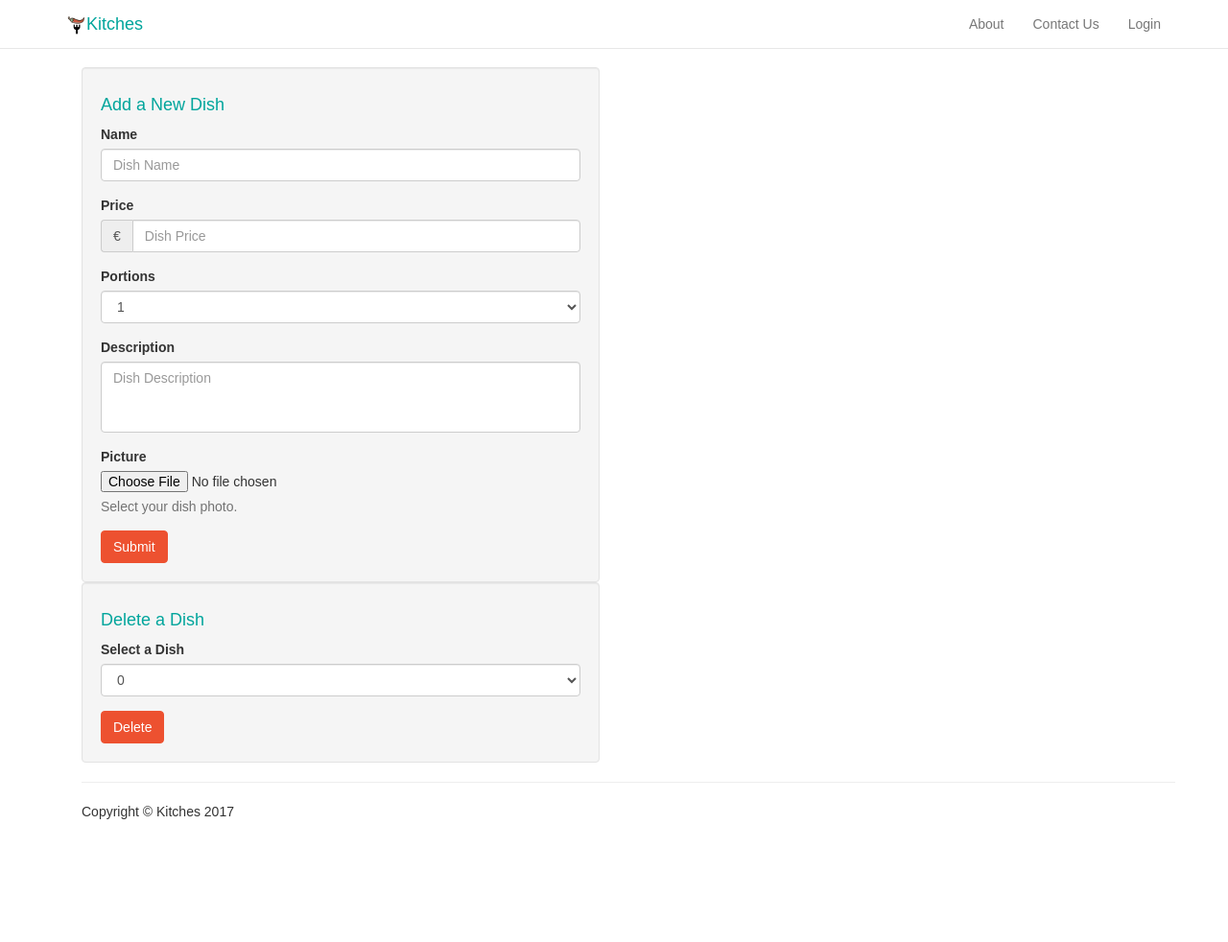
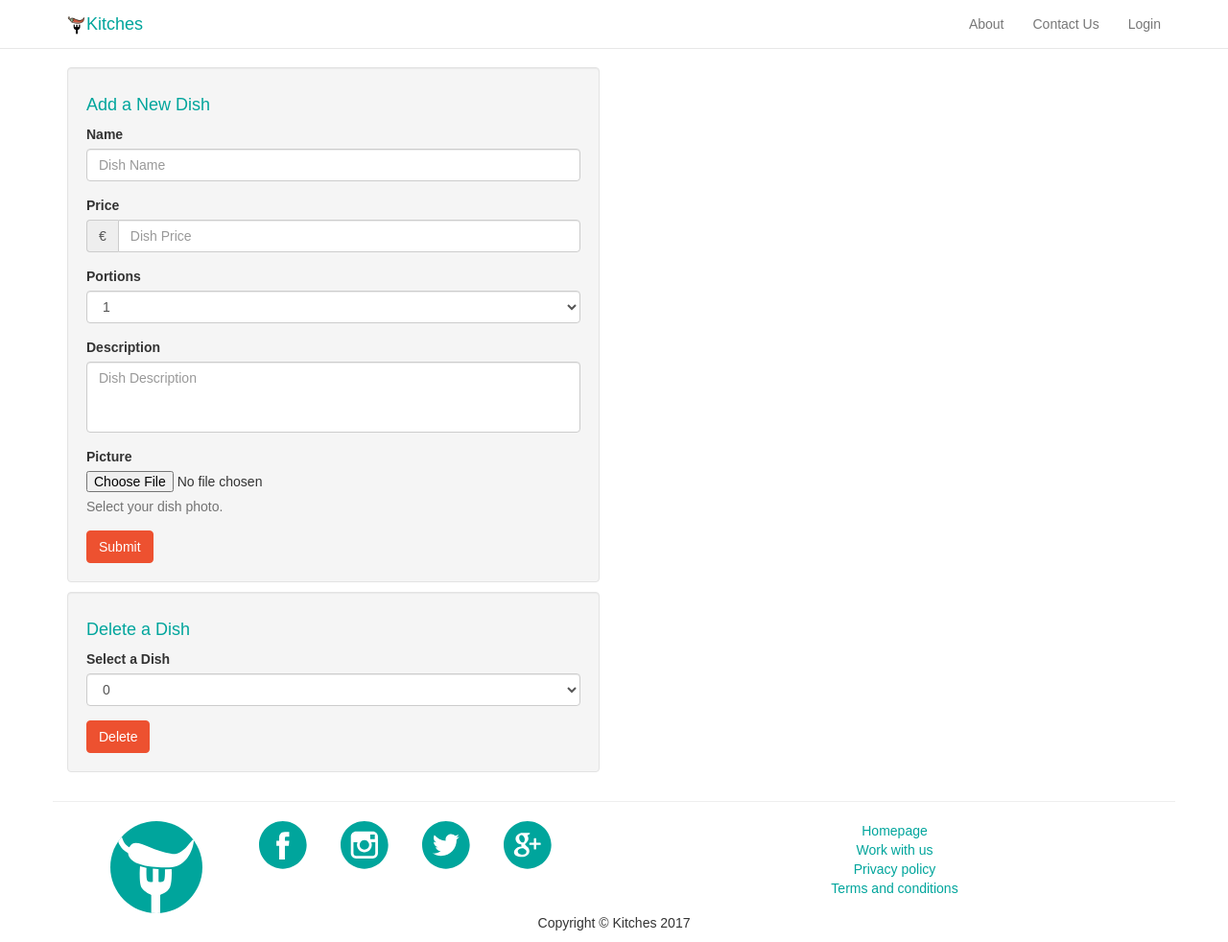
Before and after one commit to vitorvmiguel/redux, a React app: page /admin in a window 1280 px wide. Shown: the whole page at 96% size. Before the commit the page ends 866 px from the top, so only its background shows below. Built offline with nearby package versions, Linux system fonts and the light colour scheme.

Commit message:
Edit Footer

```diff
--- a/src/components/App.js
+++ b/src/components/App.js
@@ -5,9 +5,13 @@ import Footer from './Footer';
 class App extends Component {
   render() {
     return (
-      <div className="container">
+      <div className="app">
         <Navbar />
-          {this.props.children}
+        <div className="container">
+          <div className="row">
+              {this.props.children}
+          </div>
+        </div>
         <Footer />
       </div>
     );
--- a/src/components/Footer.js
+++ b/src/components/Footer.js
@@ -1,11 +1,44 @@
 import React from 'react';
+
+import logo from '../images/kitches.svg';
+import facebook from '../images/facebook.svg';
+import twitter from '../images/twitter.svg';
+import instagram from '../images/instagram.svg';
+import google from '../images/google.svg';
 
 const Footer = () => {
     return (
         <footer className="container">
-            <div className="row">
-                <div className="col-xs-12">
-                    <hr/>
+            <div className="row clearfix">
+              <hr/>
+              <div className="social pull-left col-xs-12 col-sm-6">
+                <div className="logo col-xs-4">
+                  <img src={logo} alt="" class="img-responsive" />
+                </div>
+                <ul className="list-inline col-xs-8">
+                  <li className="col-xs-3"><a href="https://www.facebook.com/KitchES/">
+                  <img src={facebook} alt="facebook" class="img-responsive" />
+                  </a></li>
+                  <li className="col-xs-3"><a href="https://www.facebook.com/KitchES/">
+                  <img src={instagram} alt="instagram" class="img-responsive" />
+                  </a></li>
+                  <li className="col-xs-3"><a href="https://www.facebook.com/KitchES/">
+                  <img src={twitter} alt="twitter" class="img-responsive" />
+                  </a></li>
+                  <li className="col-xs-3"><a href="https://www.facebook.com/KitchES/">
+                  <img src={google} alt="google" class="img-responsive" />
+                  </a></li>
+                </ul>
+              </div>
+              <div className="extra pull-left col-xs-12 col-sm-6 text-center">
+                <ul className="list-unstyled">
+                  <li><a >Homepage</a></li>
+                  <li><a >Work with us</a></li>
+                  <li><a >Privacy policy</a></li>
+                  <li><a >Terms and conditions</a></li>
+                </ul>
+              </div>
+                <div className="col-xs-12 text-center">
                     <p>Copyright &copy; Kitches 2017</p>
                 </div>
             </div>
--- a/src/css/index.css
+++ b/src/css/index.css
@@ -157,7 +157,7 @@ a:hover {
 /* reviews */
 
 .well {
-  margin-bottom: 0px;
+  margin-bottom: 10px;
   /*margin-top: 20px;*/
 }
 .reviews .panel-heading {
@@ -184,7 +184,13 @@ a:hover {
 
 /* footer */
 
+.logo > img {
+  max-width: 96px;
+  max-height: 96px;
+  margin: 0 auto;
+}
+
 .social > ul > li > a > img {
-  width: 32px;
-  height: 32px;
+  max-width: 100%;
+  max-height: 100%;
 }
```
Also changed, not shown: src/images/1.jpg (added), src/images/2.jpg (added), src/images/3.jpg (added), src/images/c.jpg (added), src/images/facebook.svg (added), src/images/google.svg (added), src/images/instagram.svg (added), src/images/kitches.svg (added), src/images/logo.svg (deleted), src/images/twitter.svg (added).
